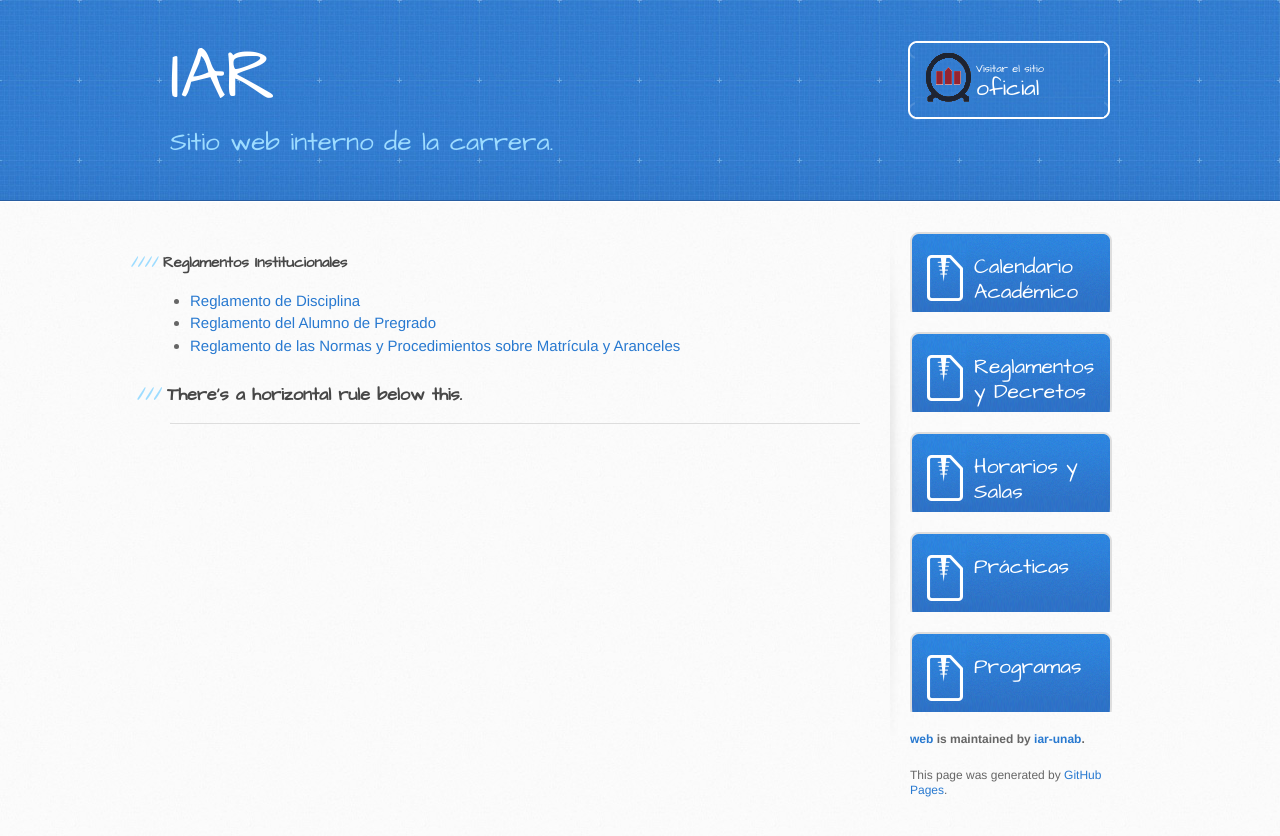
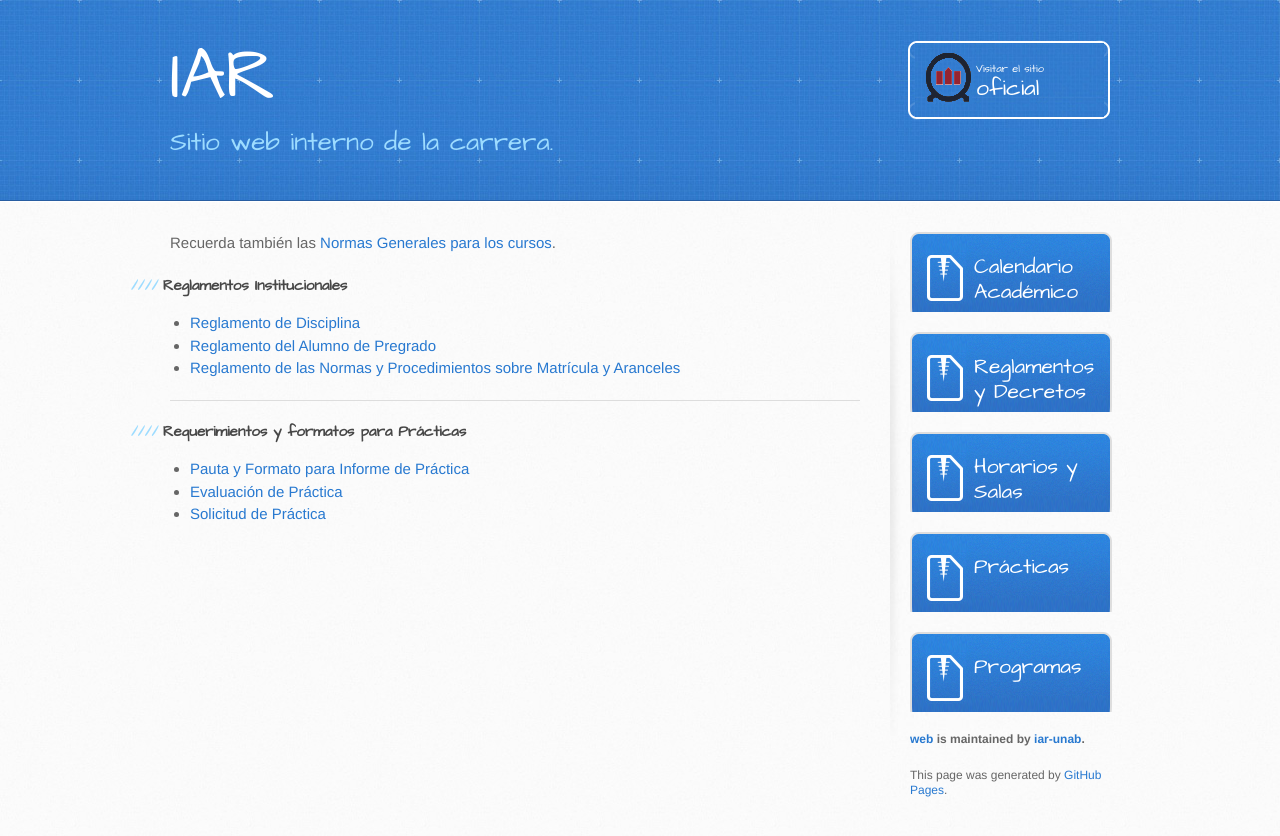
Before and after one commit to iar-unab/web, a Jekyll site: the page built from alumnos/index.md, in a window 1280 px wide. Shown: the top 836 px of the page. Built offline with Jekyll 4.4.1, drawn with Linux system fonts in a browser that asks for light colours.

Commit message:
last update

```diff
--- a/alumnos/index.md
+++ b/alumnos/index.md
@@ -2,13 +2,18 @@
 layout: default
 ---
 
+Recuerda también las [Normas Generales para los cursos](https://iar-unab.github.io/web/alumnos/normas-generales.pdf).
+
 #### Reglamentos Institucionales
 
-*   [Reglamento de Disciplina](http://iar-unab.github.io/web/alumnos/reglamento-de-disciplina.pdf)
-*   [Reglamento del Alumno de Pregrado](http://iar-unab.github.io/web/alumnos/reglamento-de-alumno-de-pregrado.pdf)
-*   [Reglamento de las Normas y Procedimientos sobre Matrícula y Aranceles](http://iar-unab.github.io/web/alumnos/reglamento-de-las-normas-y-procedimientos-sobre-matricula-y-aranceles.pdf)
-
-
-### There's a horizontal rule below this.
+*   [Reglamento de Disciplina](https://iar-unab.github.io/web/alumnos/reglamento-de-disciplina.pdf)
+*   [Reglamento del Alumno de Pregrado](https://iar-unab.github.io/web/alumnos/reglamento-de-alumno-de-pregrado.pdf)
+*   [Reglamento de las Normas y Procedimientos sobre Matrícula y Aranceles](https://iar-unab.github.io/web/alumnos/reglamento-de-las-normas-y-procedimientos-sobre-matricula-y-aranceles.pdf)
 
 * * *
+
+#### Requerimientos y formatos para Prácticas {#practicas}
+
+* [Pauta y Formato para Informe de Práctica](https://iar-unab.github.io/web/alumnos/pauta-formato-practica.docx)
+* [Evaluación de Práctica](https://iar-unab.github.io/web/alumnos/practica_evaluacion.pdf)
+* [Solicitud de Práctica](https://iar-unab.github.io/web/alumnos/practica_solicitud.pdf)
```
Also changed, not shown: 3 other files.
